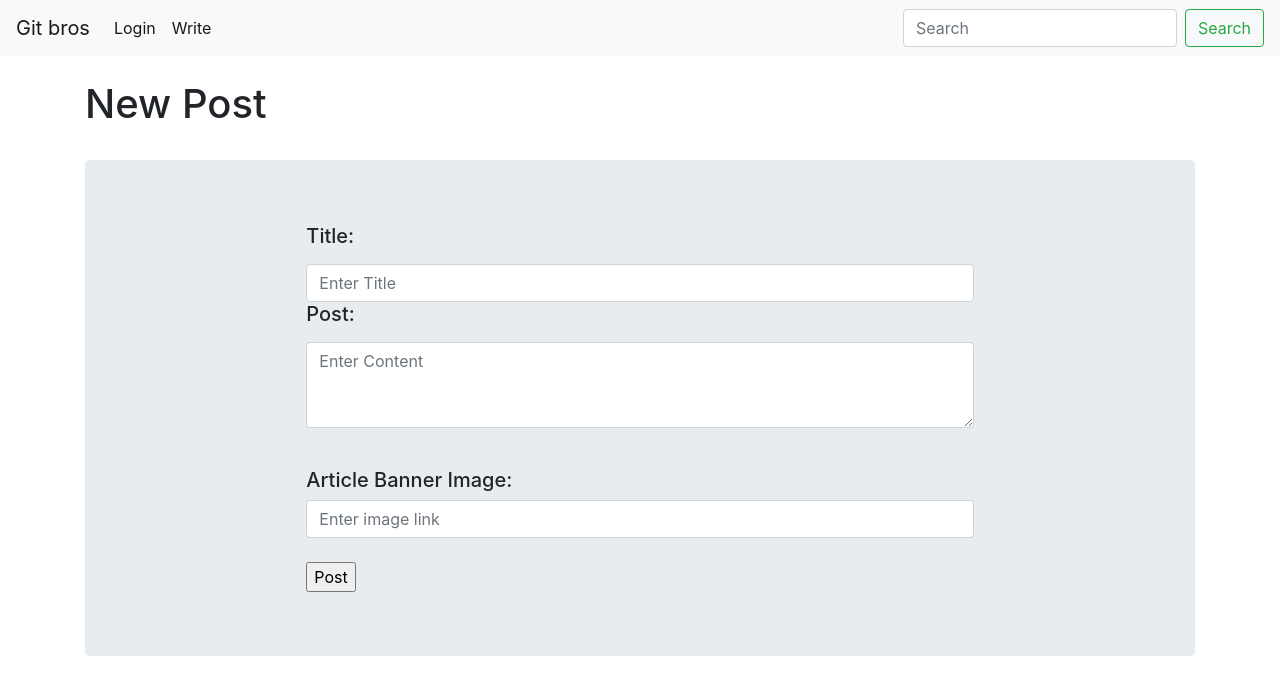
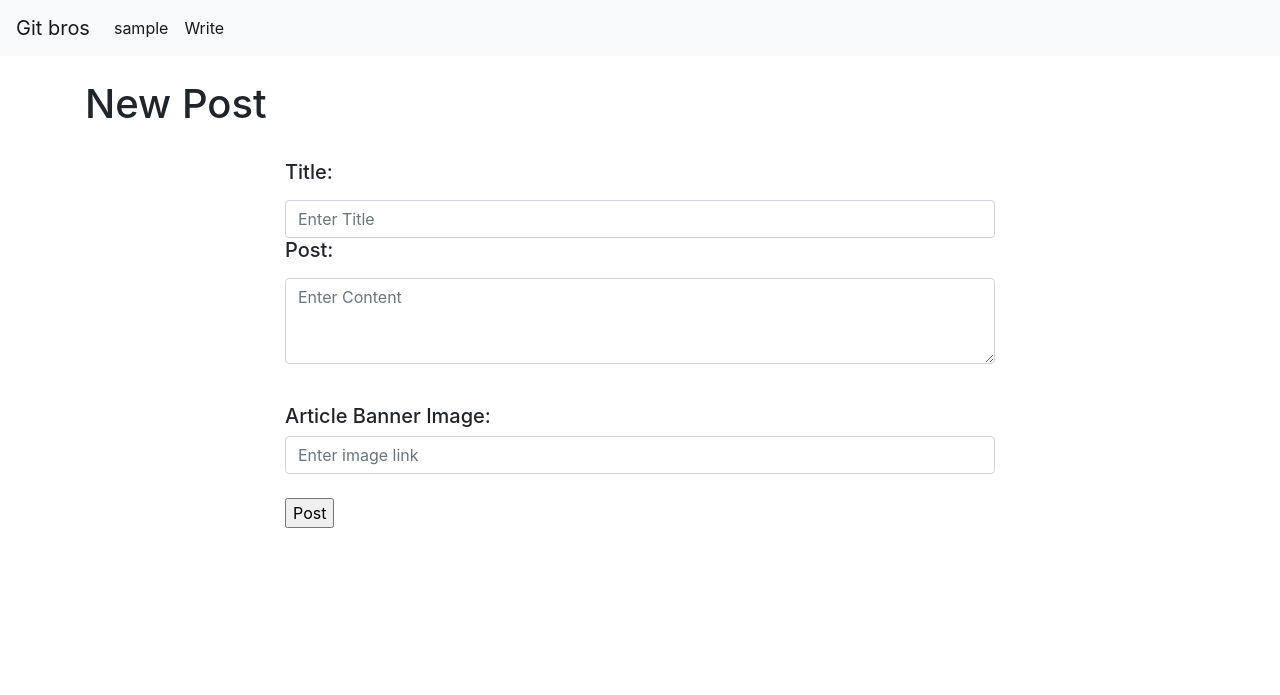
Before and after one commit to PulellaP/brohackblog, a Flask app: page /Write-Article in a window 1280 px wide. Shown: the top 695 px of the page. Run offline with Flask 2, Linux system fonts and the light colour scheme; the visitor is signed in with stand-in values (Sample User, id 1); data comes from the database, SQL or seed files in the repository; parts of the project's set-up code (start-up, migrations or seed data) failed here and were passed over; some libraries are stand-ins or nearby versions.

Commit message:
fixed the navbar and centered the main page contents

```diff
--- a/app.py
+++ b/app.py
@@ -107,7 +107,7 @@ def index(page_num):
     page_name = 'Articles'
     #post_page = Article.query.paginate(per_page=5, page=page_num, error_out=True)
     post_page = Article.query.order_by(Article.article_id.desc()).paginate(per_page=5, page=page_num, error_out=True)
-    return render_template('index.html', post_page=post_page)
+    return render_template('index.html', post_page=post_page, current_user= current_user)
 
 @app.route('/logout')
 @login_required
@@ -174,7 +174,8 @@ def show_users_page(users):
 def display_article(id):
     article = Article.query.filter_by(article_id=id).first()
     md = Markdown()
-    return render_template('article.html', title = article.title, content = md.convert(article.content), author = article.author)
+    head_image = article.head_image
+    return render_template('article.html', title = article.title, content = md.convert(article.content), author = article.author, head_image = head_image)
 
 
 if __name__ == "__main__":
--- a/templates/Write-Article.html
+++ b/templates/Write-Article.html
@@ -29,7 +29,7 @@
   <h5>
     Article Banner Image:
   </h5>
-  <input class="form-control" type="text" name='image link' id='image' placeholder="Enter image link" aria-label="Add link to an image">
+  <input class="form-control" type="text" name="image" id="image" placeholder="Enter image link" aria-label="Add link to an image">
   <br>
   <input type="submit" value="Post">
 </form>
--- a/templates/article.html
+++ b/templates/article.html
@@ -5,6 +5,7 @@
 {% endblock %}
 
 {% block body %}
+<img src="{{head_image}}" alt="head image" class="img-fluid">
 <h1> {{title}} </h1>
 <h6> By: {{author}} </h6>
 <p> {{ content | safe }} </p>
--- a/templates/base.html
+++ b/templates/base.html
@@ -12,18 +12,21 @@
         </button>
         <div class="collapse navbar-collapse" id="navbarToggler">
           <a class="navbar-brand" href="/">Git bros</a>
+          {% if current_user %}
+          <ul class="navbar-nav mr-auto mt-2 mt-lg-0">
+            <li class="nav-item active">
+              <a class="nav-link" href="https://github.com/{{current_user.username}}">{{current_user.username}}</a>
+            </li>
+            <li class="nav-item active">
+              <a class="nav-link" href="/Write-Article">Write</a>
+            </li>
+          {% else %}
           <ul class="navbar-nav mr-auto mt-2 mt-lg-0">
             <li class="nav-item active">
               <a class="nav-link" href="/login">Login<span class="sr-only">(current)</span></a>
             </li>
-            <li class="nav-item active">
-              <a class="nav-link" href="/Write-Article">Write</a>
-            </li>
           </ul>
-          <form class="form-inline my-2 my-lg-0">
-            <input class="form-control mr-sm-2" type="search" placeholder="Search" aria-label="Search">
-            <button class="btn btn-outline-success my-2 my-sm-0" type="submit">Search</button>
-          </form>
+          {% endif %}
         </div>
       </nav>
 
@@ -34,11 +37,9 @@
       <h1>{{ page_name }}</h1>
       <br>
       <main role="main">
-        <div class="jumbotron">
           <div class="col-sm-8 mx-auto">
             {% block body %} {% endblock %}
           </div>
-        </div>
       </main>
     </div>
     <script src="https://code.jquery.com/jquery-3.4.1.slim.min.js" integrity="sha384-J6qa4849blE2+poT4WnyKhv5vZF5SrPo0iEjwBvKU7imGFAV0wwj1yYfoRSJoZ+n" crossorigin="anonymous"></script>
```
Also changed, not shown: templates/index.html (+12 -3 lines).
